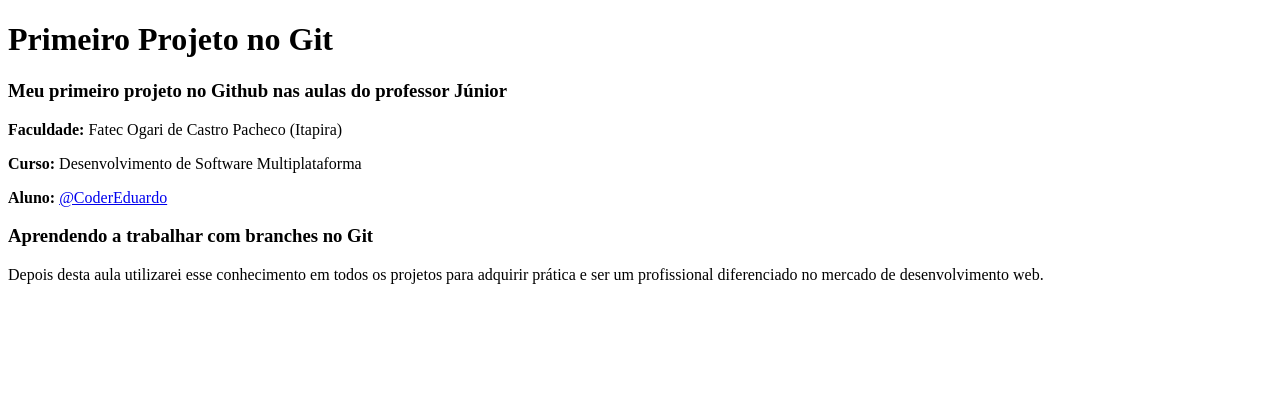
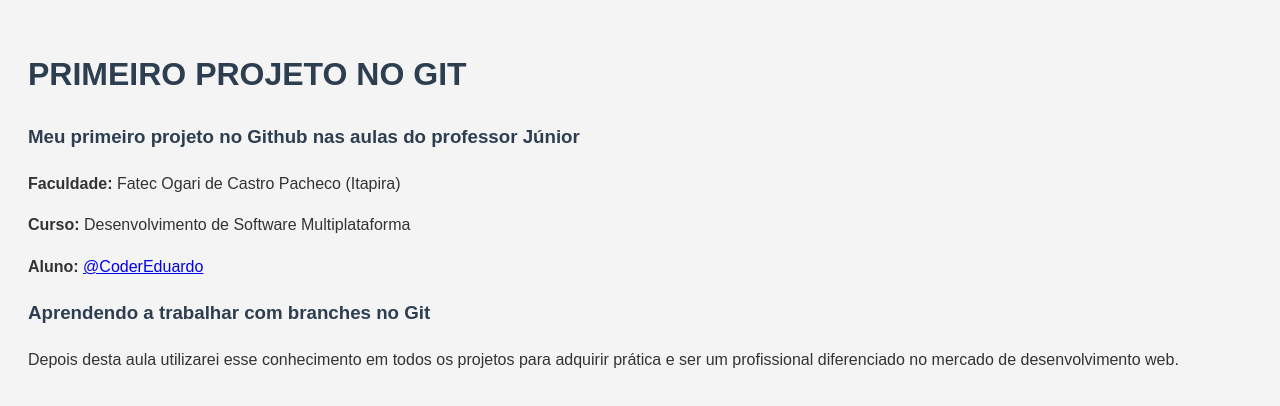
Before and after one commit to CoderEduardo/primeiro-projeto-git, a plain HTML site: page index.html in a window 1280 px wide. Drawn offline with Linux system fonts and the light colour scheme.

Commit message:
Adicionando estilo.css no projeto

```diff
--- /dev/null
+++ b/estilo.css
@@ -0,0 +1,17 @@
+body{
+    font-family: Arial, Helvetica, sans-serif;
+    background-color: #f4f4f4;
+    color: #333;
+    line-height: 1.6;
+    padding: 20px;
+}
+
+h1{
+    font-size: 2em;
+    text-transform: uppercase;
+}
+
+h1,h3{
+    color: #2c3e50;
+    margin-top: 50px 0 20px;
+}
--- a/index.html
+++ b/index.html
@@ -3,6 +3,7 @@
   <head>
     <meta charset="UTF-8" />
     <meta name="viewport" content="width=device-width, initial-scale=1.0" />
+    <link rel="stylesheet" href="estilo.css">
     <title>Primeiro Projeto no Git</title>
   </head>
   <body>
```
